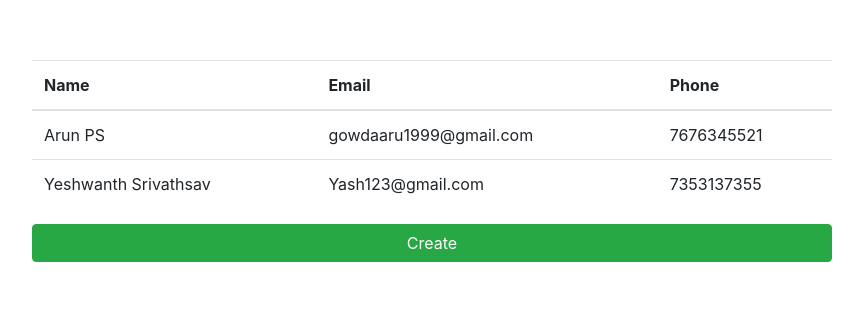
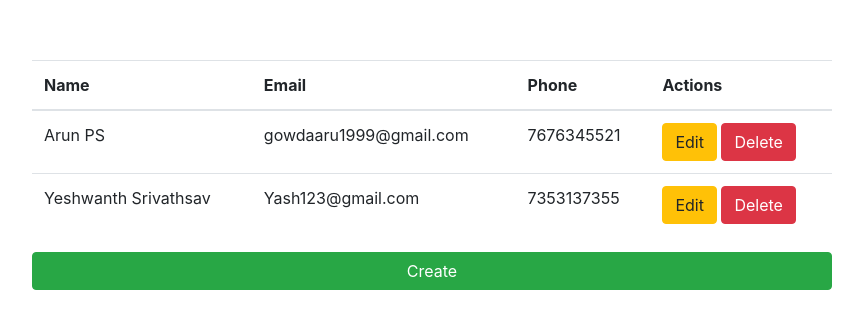
Before and after one commit to Arunps1234/react-crud-using-hooks, a React (Create React App) app: page / in a window 1280 px wide. Shown: the part 180-508 px from the top of the page, without its empty margins (208-1071 px from the left). Built offline with nearby package versions, Linux system fonts and the light colour scheme.

Commit message:
Implemented create feature

```diff
--- a/package.json
+++ b/package.json
@@ -10,6 +10,8 @@
     "react-dom": "^18.2.0",
     "react-router-dom": "^6.9.0",
     "react-scripts": "5.0.1",
+    "uuid": "^9.0.0",
+    "uuidv4": "^6.2.13",
     "web-vitals": "^2.1.4"
   },
   "scripts": {
--- a/src/Components/Create.js
+++ b/src/Components/Create.js
@@ -1,6 +1,37 @@
-import React from 'react'
+import React, {useState} from 'react'
+import Data from './Data';
+import { useNavigate } from 'react-router-dom';
+import {v4} from 'uuid'
+
 
 const Create =()=>{
+    const [name, setName] = useState("");
+    const [email, setEmail] = useState("");
+    const [phone, setPhone] = useState("")
+
+    // usenavigate
+    const navigate =useNavigate();
+
+    const data ={
+        name, email, phone
+    }
+
+    const submitForm = (e)=>{
+        e.preventDefault();
+        Data.push({
+            name:name,
+            email:email,
+            phone:phone,
+            id : v4()
+
+
+
+        })
+        navigate("/")
+console.log(v4())
+    }
+
+    console.log(Data)
     return(
         <div style={{position:'relative', left:'350px', top:'150px'}}>
             <form className= 'form-group' >
@@ -9,23 +40,23 @@ const Create =()=>{
 
                     <div>
                     <label>Name :</label>
-                    <input type="text" placeholder='Enter name' className= 'form-control' />
+                    <input type="text" placeholder='Enter name' className= 'form-control' value={name} onChange={e=>setName(e.target.value)} required/>
                 </div>
 
                 <div>
                     <label>Email :</label>
-                    <input type='email' placeholder='Enter Email' className= 'form-control'/>
+                    <input type='email' placeholder='Enter Email' className= 'form-control' value={email} onChange={e=>setEmail(e.target.value)} required/>
                 </div>
 
                 <div>
                     <label>Phone :</label>
-                    <input type='text' placeholder='Enter Phonenumber' className= 'form-control'/>
+                    <input type='text' placeholder='Enter Phonenumber' className= 'form-control' value={phone} onChange={e=>setPhone(e.target.value)} required/>
                 </div>
 
 
 <br/>
                 <div >
-                    <button className='btn btn-success' style={{width:'100%'}}>Submit</button>
+                    <button className='btn btn-success' style={{width:'100%'}} onClick={submitForm}>Submit</button>
                 </div>
                 </div>
             </form>
--- a/src/Components/Home.js
+++ b/src/Components/Home.js
@@ -1,4 +1,4 @@
-import React from 'react'
+import React, {useState} from 'react'
 import Data from './Data'
 import { Link } from 'react-router-dom'
 
@@ -14,6 +14,9 @@ const Home = () => {
                     <th>Name </th>
                     <th>Email  </th>
                     <th>Phone </th>
+                    <th>
+                        Actions
+                    </th>
                 </tr>
             </thead>
 
@@ -21,10 +24,17 @@ const Home = () => {
 {
     Data && Data.length>0 ?
     Data.map((value)=>(
-<tr>
+<tr key={value.phone}>
     <td>{value.name}</td>
     <td>{value.email}</td>
     <td>{value.phone}</td>
+    <td>
+    <button className='btn btn-warning'>Edit</button>
+    &nbsp;
+    <button className='btn btn-danger'>Delete</button>
+
+    </td>
+
 
 </tr>
     )) : (  <span style={{position:'relative', left:'400px'}}>NO DATA FOUND </span> )
```
Also changed, not shown: 1 other file (tests, documents, lock files or other folders).
